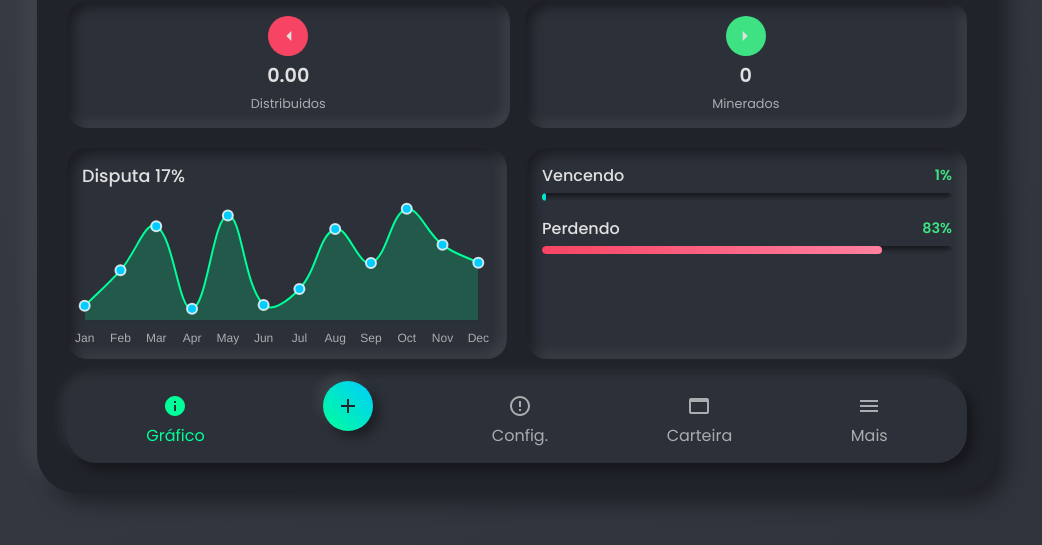
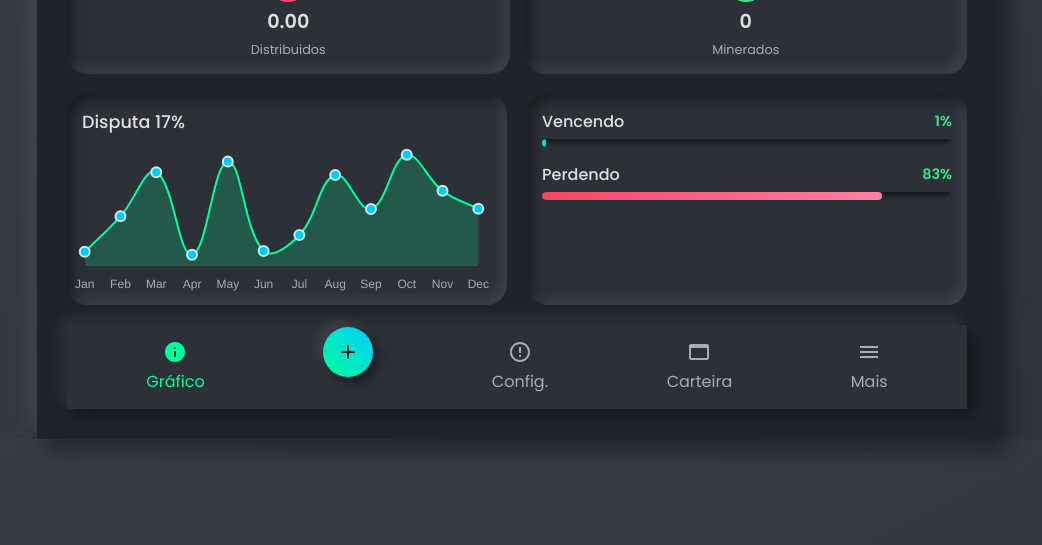
Before and after one commit to liugarcia/minerad, a plain HTML site: page index.html in a window 1280 px wide. Shown: the part 253-798 px from the top of the page, without its empty margins (123-1165 px from the left). Drawn offline with nearby package versions, Linux system fonts and the light colour scheme.

Commit message:
Update index.html

```diff
--- a/index.html
+++ b/index.html
@@ -24,29 +24,22 @@
             /* Fundo com gradiente suave de uma única cor */
             background: linear-gradient(to bottom right, #373C45, #2F333B);
             color: var(--text-light);
-            display: flex;
-            justify-content: center;
-            align-items: center;
-            min-height: 100vh;
             margin: 0;
-            padding: 20px;
-            box-sizing: border-box;
+            padding: 0;
             -webkit-font-smoothing: antialiased;
             -moz-osx-font-smoothing: grayscale;
         }
 
         .container {
             background-color: var(--background-dark);
-            border-radius: 40px;
             padding: 25px;
-            width: 100%; /* Ajustado para 100% da largura disponível */
-            max-width: 900px; /* Limite máximo para telas grandes */
+            width: 100%;
+            max-width: 900px;
+            margin: 0 auto;
             box-shadow: 10px 10px 20px var(--shadow-dark), -10px -10px 20px var(--shadow-light);
             display: flex;
             flex-direction: column;
             gap: 20px;
-            /* Garantir que não há restrições de altura ou largura que simulem celular */
-            min-height: auto; /* Remove qualquer min-height excessivo */
         }
 
         /* Top Navigation */
@@ -237,7 +230,6 @@
         /* Bottom Navigation */
         .bottom-nav {
             background-color: var(--card-dark);
-            border-radius: 30px;
             padding: 15px 20px;
             display: flex;
             justify-content: space-around;
@@ -291,9 +283,6 @@
 
         /* Responsividade para telas maiores (desktop/tablet) */
         @media (min-width: 768px) {
-            body {
-                padding: 40px; /* Aumenta o padding para telas maiores */
-            }
             .container {
                 display: grid;
                 grid-template-columns: 1fr 1fr;
@@ -334,11 +323,7 @@
 
         /* Responsividade para telas menores (mobile) */
         @media (max-width: 767px) { /* Ajustado para pegar telas até 767px */
-            body {
-                padding: 15px; /* Reduz o padding em telas menores */
-            }
             .container {
-                border-radius: 30px;
                 padding: 20px;
                 gap: 15px;
             }
```
